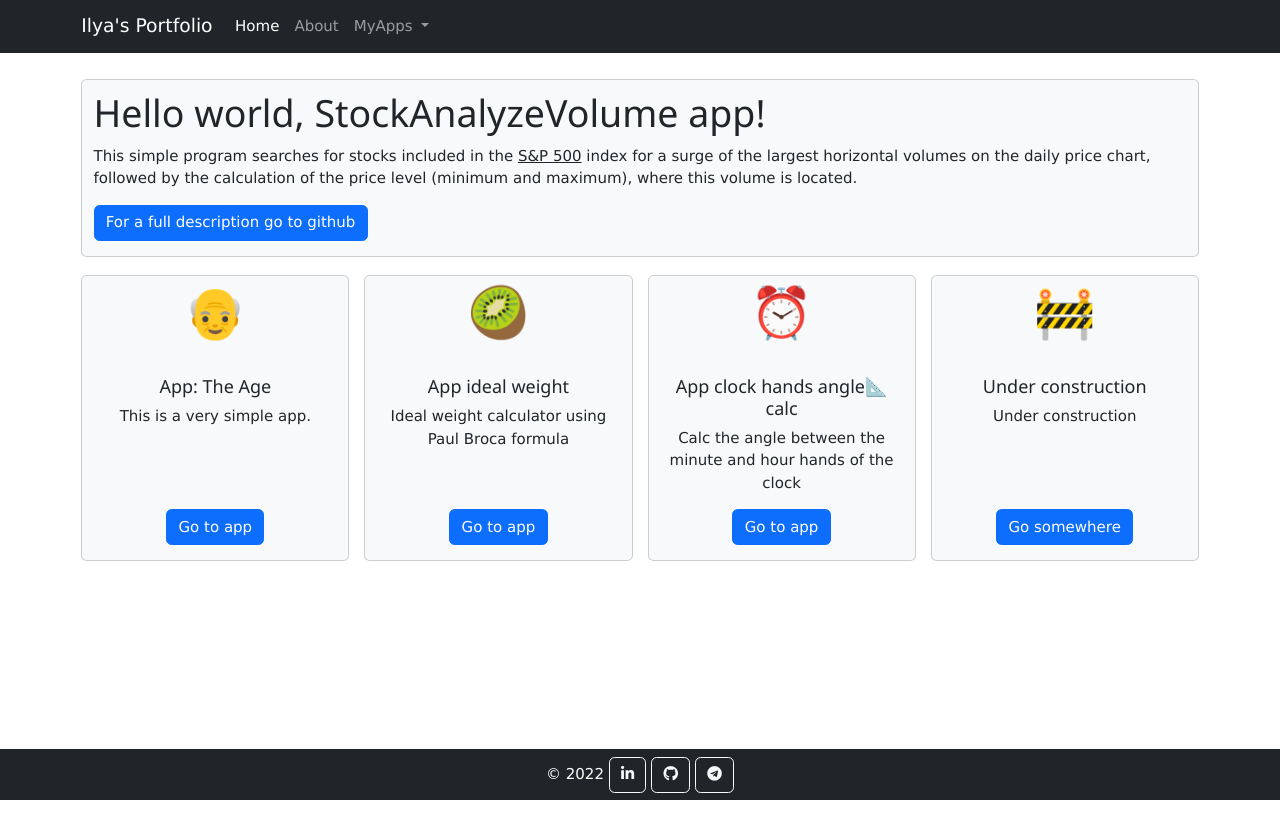
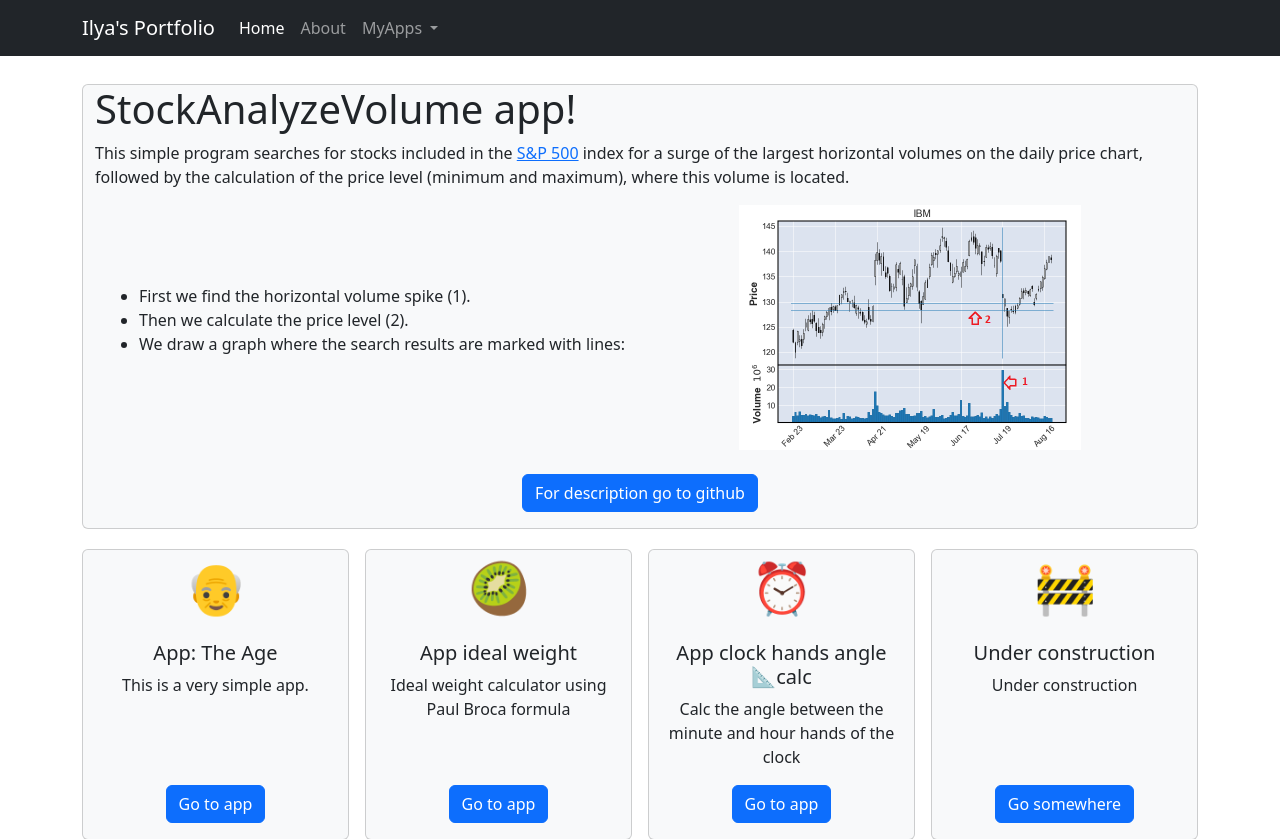
Before and after one commit to i5ilya/iprtflio_web_app, a Flask app: page / in a window 1280 px wide. Shown: the top 839 px of the page. Before the commit the page ends 800 px from the top, so only its background shows below. Run offline with Flask 2, Linux system fonts and the light colour scheme; some libraries are stand-ins or nearby versions.

Commit message:
add description, foto for main app

```diff
--- a/templates/home.html
+++ b/templates/home.html
@@ -11,11 +11,34 @@
 
 <div class="jumbotron card bg-light my-1">
 	<div class="container">
-		<h1 class="display-6">Hello world, StockAnalyzeVolume app!</h1>
-		<p>This simple program searches for stocks included in the <a href="https://en.wikipedia.org/wiki/List_of_S%26P_500_companies" target="_blank">S&P 500</a> index for a surge of the largest horizontal
+		<h1 class="display-6">StockAnalyzeVolume app!</h1>
+		<p>This simple program searches for stocks included in the <a
+				href="https://en.wikipedia.org/wiki/List_of_S%26P_500_companies" target="_blank">S&P 500</a> index for a
+			surge of the largest horizontal
 			volumes on the daily price chart, followed by the calculation of the price level (minimum and maximum),
 			where this volume is located.</p>
-		<p><a href="https://github.com/i5ilya/StockAnalyzeVolume/tree/master" class="btn btn-primary" target="_blank">For a full description go to github</a></p>
+		<div class="container-fluid">
+			<div class="row align-items-center">
+				<div class="col-auto">
+					<ul>
+						<li>First we find the horizontal volume spike (1).</li>
+						<li>Then we calculate the price level (2).</li>
+						<li>We draw a graph where the search results are marked with lines:</li>
+					</ul>
+				</div>
+				<div class="col-sm-9 col-lg-6 col-xl-6">
+					<div class="text-xl-center">
+						<img src="{{url_for('static', filename='ibm.png')}}" class="img-fluid" alt="IBM" width="342"
+							height="245">
+					</div>
+				</div>
+			</div>
+		</div>
+		<br>
+		<div class="text-center">
+			<p><a href="https://github.com/i5ilya/StockAnalyzeVolume/tree/master" class="btn btn-primary"
+					target="_blank">For description go to github</a></p>
+		</div>
 	</div>
 </div>
 
--- a/templates/index.html
+++ b/templates/index.html
@@ -14,7 +14,6 @@
     integrity="sha384-A3rJD856KowSb7dwlZdYEkO39Gagi7vIsF0jrRAoQmDKKtQBHUuLZ9AsSv4jD4Xa"
     crossorigin="anonymous"></script>
   <link rel="stylesheet" href="https://pro.fontawesome.com/releases/v5.2.0/css/all.css" />
-  <link rel="stylesheet" href="https://www.w3schools.com/w3css/4/w3.css">
   <link rel="apple-touch-icon" sizes="180x180" href="{{url_for('static', filename='favicon/apple-touch-icon.png')}}">
   <link rel="icon" type="image/png" sizes="32x32" href="{{url_for('static', filename='favicon/favicon-32x32.png')}}">
   <link rel="icon" type="image/png" sizes="16x16" href="{{url_for('static', filename='favicon/favicon-16x16.png')}}">
```
Also changed, not shown: static/IBM.png (added).
